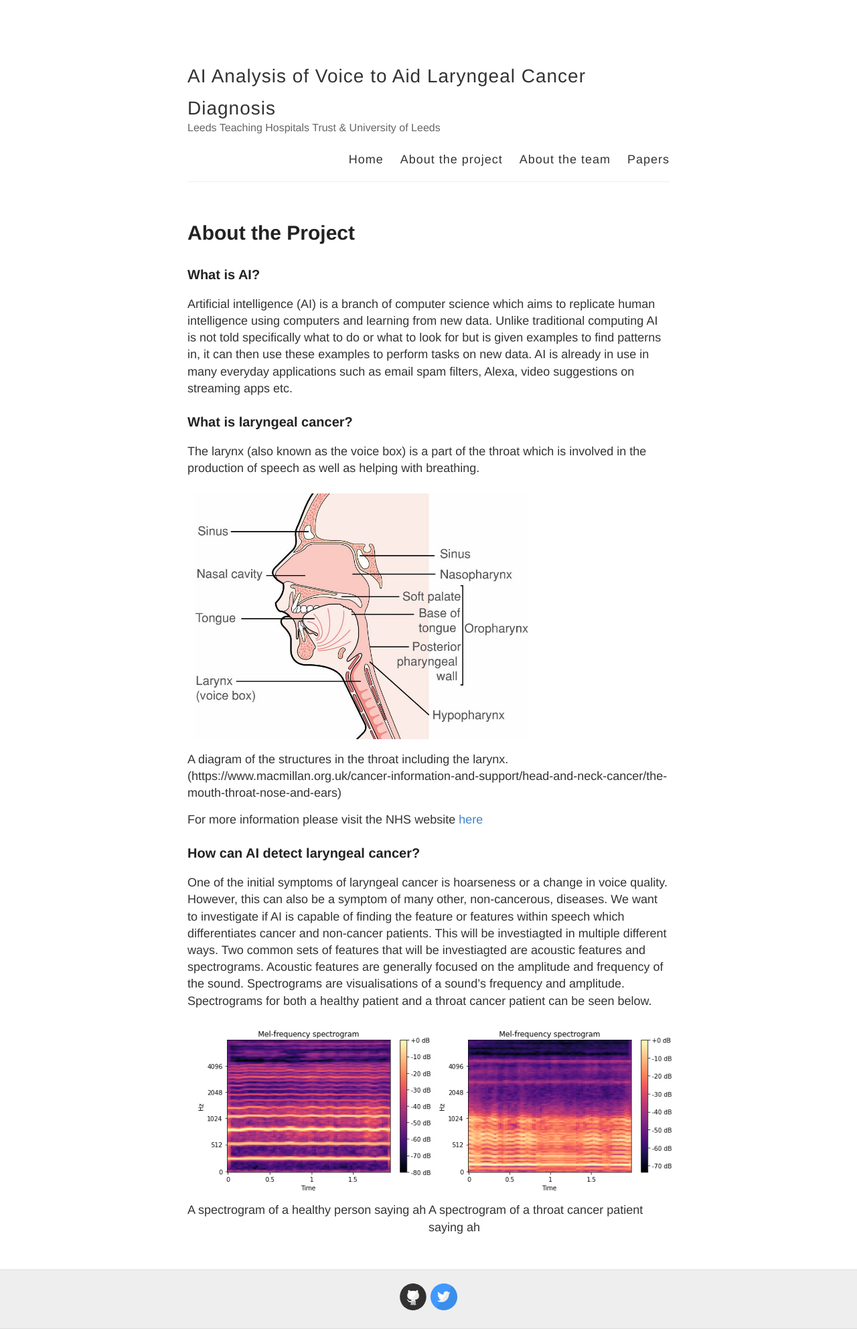
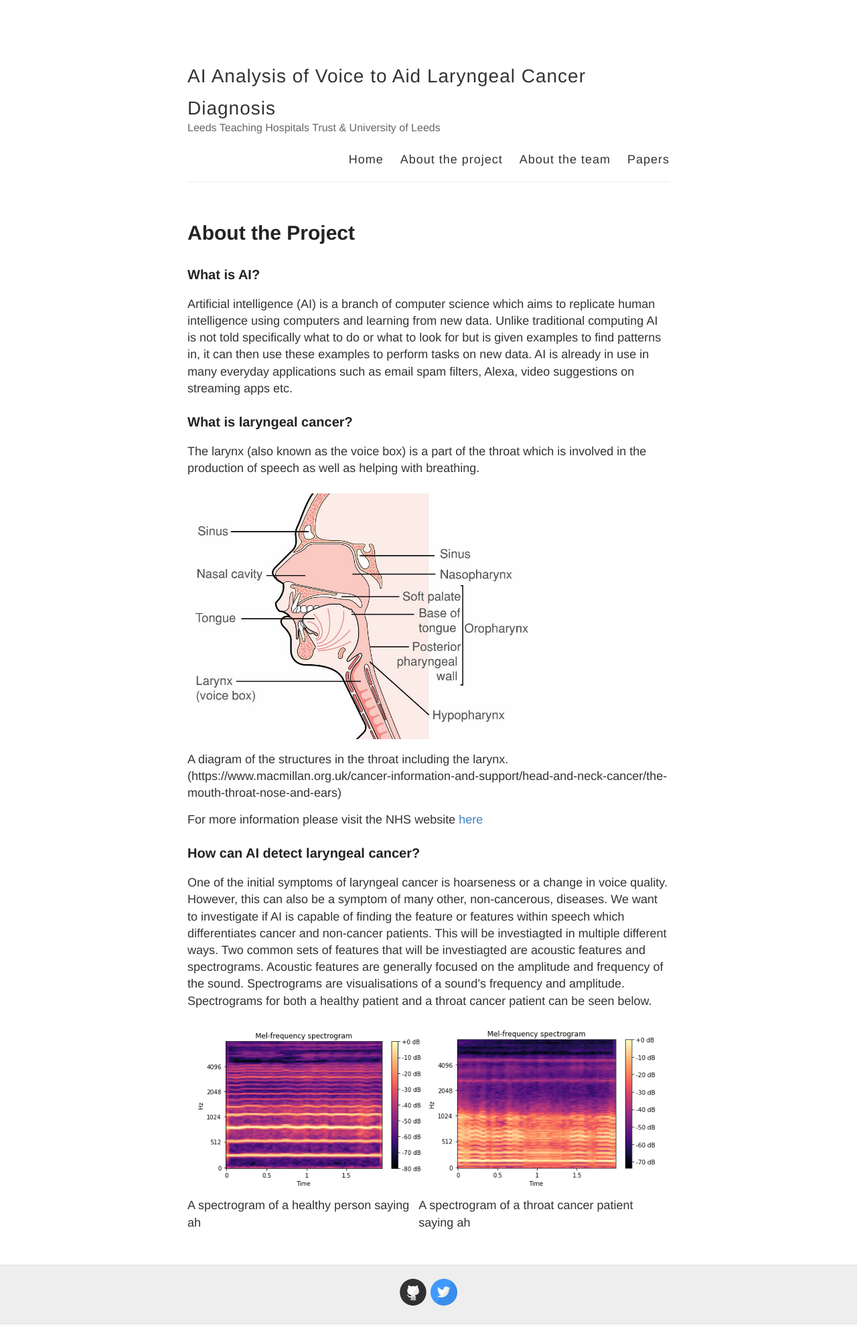
Before and after one commit to mary-paterson/mary-paterson.github.io, a Jekyll site: the page built from aboutProject.md, in a window 1280 px wide. Shown: the whole page at 67% size. Built offline with Jekyll 4.4.1, drawn with Linux system fonts in a browser that asks for light colours.

Commit message:
Update aboutProject.md

```diff
--- a/aboutProject.md
+++ b/aboutProject.md
@@ -22,8 +22,8 @@ One of the initial symptoms of laryngeal cancer is hoarseness or a change in voi
 
 <table>
   <tr>
-    <th><img  width="400"  src="/images/HealthySpec.png" style="margin:10px 10px" align="left"></th>
-    <th><img  width="400"  src="/images/CancerSpec.png" style="margin:10px 10px" align="left"></th>
+    <th><img  width="350"  src="/images/HealthySpec.png" style="margin:10px 10px" align="left"></th>
+    <th><img  width="350"  src="/images/CancerSpec.png" style="margin:10px 10px" align="left"></th>
   </tr>
   <tr>
     <td>A spectrogram of a healthy person saying ah</td>
```
